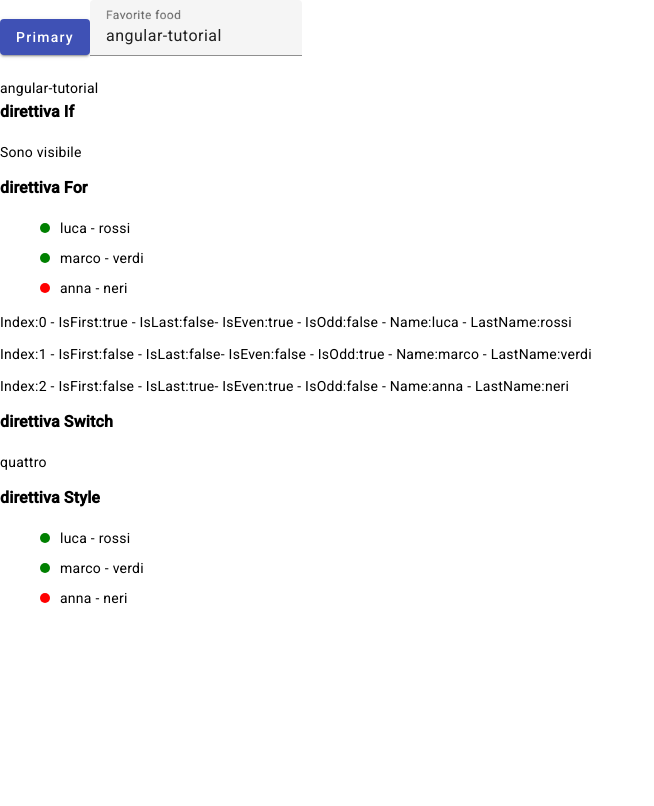
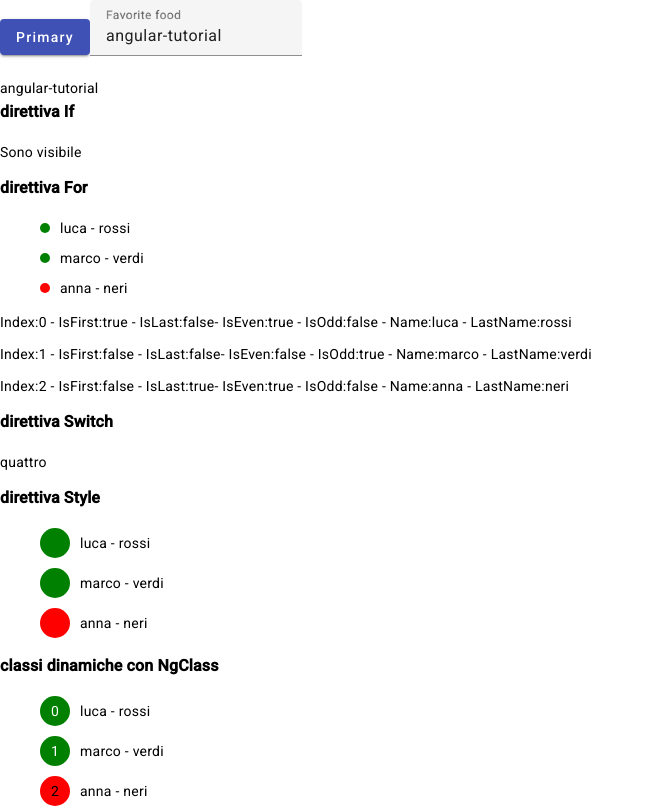
Before and after one commit to gianlucanesta/angular-tutorial, an Angular app: page / in a window 1280 px wide. Shown: the whole page, without its empty margins (0-654 px from the left). Built offline with nearby package versions, Linux system fonts and the light colour scheme.

Commit message:
Dynamic Classes with NgClass

```diff
--- a/src/app/app.component.css
+++ b/src/app/app.component.css
@@ -1,4 +1,3 @@
-.cerchio,
 .cerchioVerde,
 .cerchioRosso {
   width: 10px;
@@ -15,6 +14,13 @@
 
 .cerchio {
   background-color: blue;
+  color: white;
+  width: 30px;
+  height: 30px;
+  border-radius: 50%;
+  display: flex;
+  justify-content: center;
+  align-items: center;
 }
 
 li {
@@ -27,3 +33,13 @@ li > p {
   margin-bottom: 0;
   margin-left: 10px;
 }
+
+.cerchioOnline {
+  background-color: green;
+  color: white;
+}
+
+.cerchioOffine {
+  background-color: red;
+  color: black;
+}
--- a/src/app/app.component.html
+++ b/src/app/app.component.html
@@ -70,3 +70,24 @@
     <p>{{ persona.nome }} - {{ persona.cognome }}</p>
   </li>
 </ul>
+
+<h3><strong>classi dinamiche con NgClass</strong></h3>
+
+<ul>
+  <li *ngFor="let persona of persone; index as i">
+    <!-- <div
+      class="cerchio"
+      [ngClass]="{
+        cerchioOnline: persona.isOnline,
+        cerchioOffine: !persona.isOnline
+      }"
+    > -->
+    <div
+      class="cerchio"
+      [ngClass]="persona.isOnline ? 'cerchioOnline' : 'cerchioOffine'"
+    >
+      {{ i }}
+    </div>
+    <p>{{ persona.nome }} - {{ persona.cognome }}</p>
+  </li>
+</ul>
```
